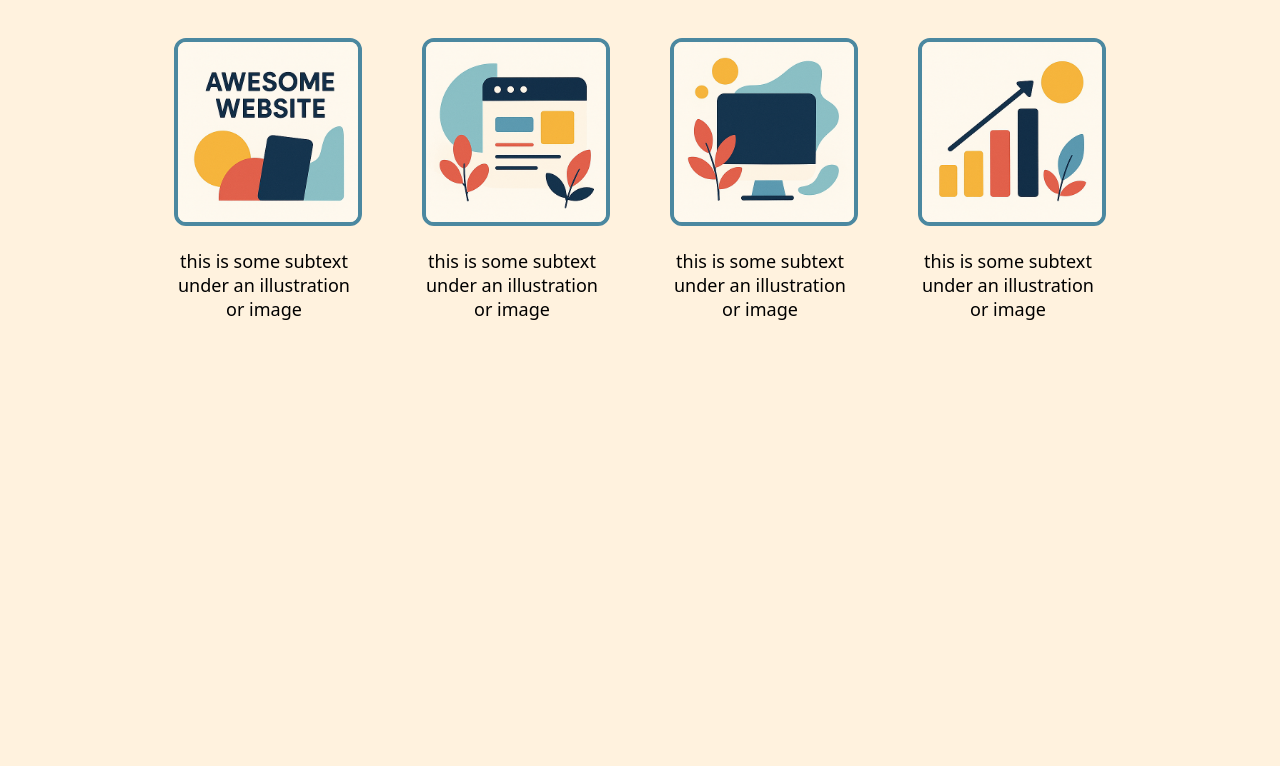
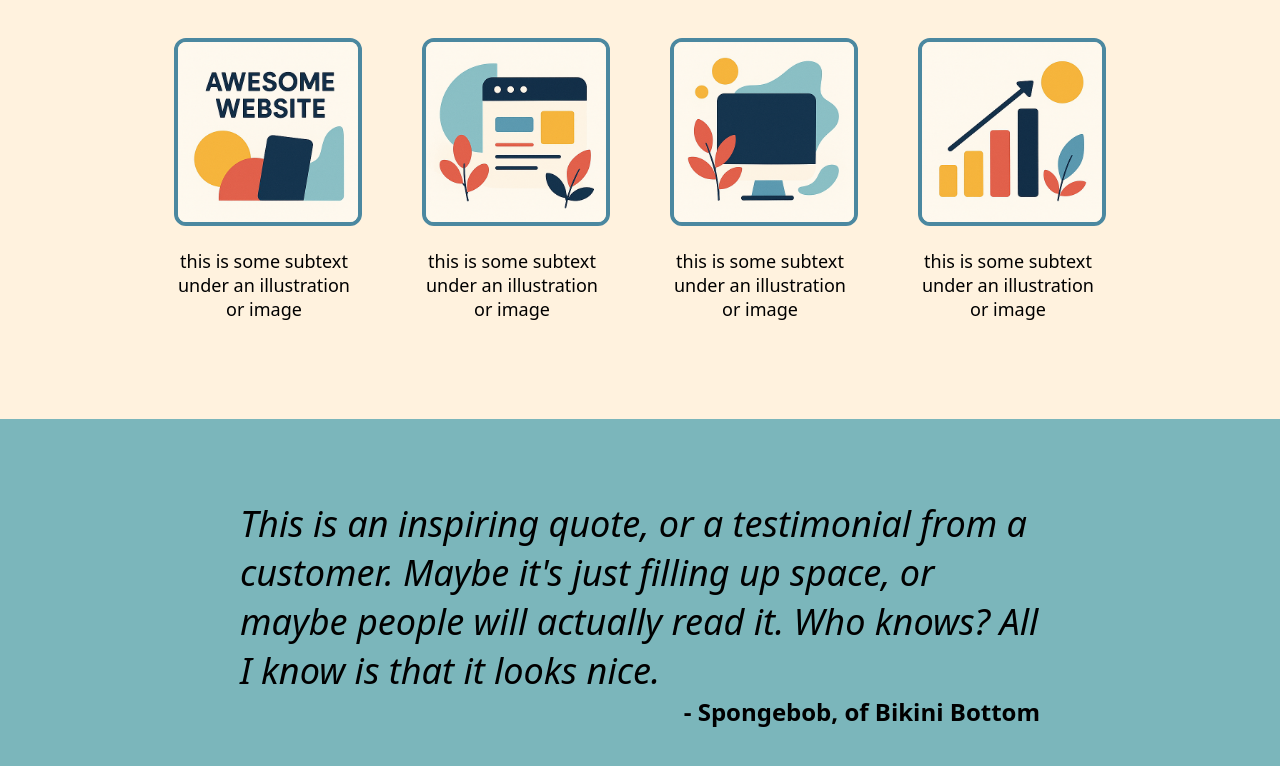
Before and after one commit to girafficCrunch/landing-page, a plain HTML site: page index.html in a window 1280 px wide. Shown: the part 562-1328 px from the top of the page. Before the commit the page ends 981 px from the top, so only its background shows below. Drawn offline with Linux system fonts and the light colour scheme.

Commit message:
feat: Added quote section

```diff
--- a/index.html
+++ b/index.html
@@ -53,7 +53,12 @@
     </div>
 
     <div class="section quote">
-
+        <div class="row">
+            <div class="column">
+                <p class="quote">This is an inspiring quote, or a testimonial from a customer. Maybe it's just filling up space, or maybe people will actually read it. Who knows? All I know is that it looks nice.</p>
+                <p class="reference">- Spongebob, of Bikini Bottom</p>
+            </div>
+        </div>
     </div>
 
     <div class="section action">
--- a/style.css
+++ b/style.css
@@ -63,6 +63,9 @@ body {
     background-color: var(--color1);
 }
 
+.section.quote {
+    background-color: var(--color3);
+}
 
 /* =====================
        HEADER SECTION
@@ -160,3 +163,26 @@ body {
     border-radius: 12px;
     border: solid 4px rgb(75, 136, 160);
 }
+
+/* =====================
+        INFO SECTION
+   ===================== */
+.quote .row {
+    width: 800px;
+    margin: 80px;
+}
+
+.quote p {
+    margin: 0;
+}
+p.quote {
+    font-size: 36px;
+    font-weight: 300;
+    font-style: italic;
+}
+
+p.reference {
+    font-size: 24px;
+    font-weight: 700;
+    text-align: end;
+}
```
